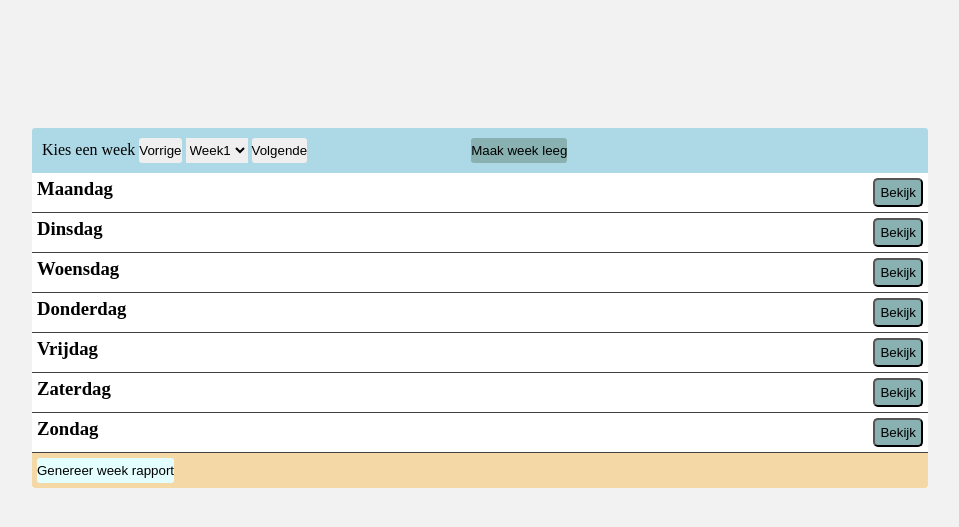
After one commit to royvermeule/urenregistratie, a PHP site: page /views/index.php in a window 1280 px wide. The commit adds this page. Shown: the top 527 px of the page, without its empty margins (160-1119 px from the left). Run offline with PHP 8.4, Linux system fonts and the light colour scheme.

Commit message:
styling toegevoegd

```diff
--- a/index.php
+++ b/index.php
@@ -1,2 +1,2 @@
 <?php
-header("Refresh:0; url=views/home/index.php");
+header("Refresh:0; url=views/index.php");
--- a/src/elements/GlobalVars.php
+++ b/src/elements/GlobalVars.php
@@ -48,7 +48,8 @@ class GlobalVars
       'urlroot' => URLROOT,
       'approot' => APPROOT,
       '__DIR' => __DIR__,
-      '__FILE' => __FILE__
+      '__FILE' => __FILE__,
+      'sitename' => SITENAME
     ];
 
     if ($this->data) {
--- a/src/settings.php
+++ b/src/settings.php
@@ -10,10 +10,10 @@ define('APPROOT', dirname(__FILE__, 2));
 
 //URLROOT (Dynamic links)
 //here is where you specify your website url
-const URLROOT = 'http://www.shesh.com';
+const URLROOT = 'http://www.urenreg.com';
 
 //Sitename
-const SITENAME = 'phprox';
+const SITENAME = 'Uren registratie';
 
 //timezone
 const DTZ = new DateTimeZone('Europe/Amsterdam');
--- a/views/includes/head.php
+++ /dev/null
@@ -1,6 +0,0 @@
-<meta charset="UTF-8">
-<meta name="viewport"
-      content="width=device-width, user-scalable=no, initial-scale=1.0, maximum-scale=1.0, minimum-scale=1.0">
-<meta http-equiv="X-UA-Compatible" content="ie=edge">
-<script src="../../src/packages/htmx.min.js"></script>
-<link rel="stylesheet" href="../styles/style.css">
--- /dev/null
+++ b/views/index.php
@@ -0,0 +1,69 @@
+<?php
+require __DIR__ . '/../require.php';
+
+$html = '<!doctype html>
+<html lang="en">
+<head>
+  <meta charset="UTF-8">
+<meta name="viewport"
+      content="width=device-width, user-scalable=no, initial-scale=1.0, maximum-scale=1.0, minimum-scale=1.0">
+<meta http-equiv="X-UA-Compatible" content="ie=edge">
+<script src="../src/packages/htmx.min.js"></script>
+<link rel="stylesheet" href="./styles/style.css">
+  <title>{sitename} - Home</title>
+</head>
+<body>
+    <div class="main__container">
+        <div class="app__container">
+            <div class="option__menu">
+                <label for="weken">Kies een week</label>
+                <a href=""><button class="weken__button">Vorrige</button></a>
+                <select id="weken" name="">
+                    <option value="">Week1</option>
+                </select>
+                <a href=""><button class="weken__button">Volgende</button></a>
+                <a class="velden__button--link" href=""><button class="velden__button">Maak week leeg</button></a>
+            </div>
+            <div class="dagen">
+                <div class="dag">
+                    <h3>Maandag</h3>
+                    <a class="edit__button--link" href="dag.php?dag=Maandag"><button class="edit__button">{dayButtonName}</button></a>
+                </div>
+                <div class="dag">
+                    <h3>Dinsdag</h3>
+                    <a class="edit__button--link" href="dag.php?dag=Dinsdag"><button class="edit__button">{dayButtonName}</button></a>
+                </div>
+                <div class="dag">
+                    <h3>Woensdag</h3>
+                    <a class="edit__button--link" href="dag.php?dag=Woensdag"><button class="edit__button">{dayButtonName}</button></a>
+                </div>
+                <div class="dag">
+                    <h3>Donderdag</h3>
+                    <a class="edit__button--link" href="dag.php?dag=Donderdag"><button class="edit__button">{dayButtonName}</button></a>
+                </div>
+                <div class="dag">
+                    <h3>Vrijdag</h3>
+                    <a class="edit__button--link" href="dag.php?dag=Vrijdag"><button class="edit__button">{dayButtonName}</button></a>
+                </div>
+                <div class="dag">
+                    <h3>Zaterdag</h3>
+                    <a class="edit__button--link" href="dag.php?dag=Zaterdag"><button class="edit__button">{dayButtonName}</button></a>
+                </div>
+                <div class="dag">
+                    <h3>Zondag</h3>
+                    <a class="edit__button--link" href="dag.php?dag=Zondag"><button class="edit__button">{dayButtonName}</button></a>
+                </div>
+                <div class="generate">
+                    <a href=""><button class="generate__button">Genereer week rapport</button></a>
+                </div>
+            </div>
+        </div>
+    </div>
+</body>
+</html>';
+
+$pageFilter = new \Elements\PageFilter($html);
+$pageFilter->addGlobalVars([
+  'dayButtonName' => 'Bekijk'
+]);
+echo $pageFilter->filter();
--- a/views/styles/style.css
+++ b/views/styles/style.css
@@ -0,0 +1,181 @@
+* {
+  margin: 0;
+  padding: 0;
+}
+
+body {
+  background-color: #f2f2f2;
+}
+
+.main__container {
+  padding: 15px;
+  display: flex;
+  justify-content: center;
+  padding-top: 8rem;
+}
+
+.app__container {
+  width: 70vmax;
+}
+
+.option__menu {
+  background-color: lightblue;
+  padding: 10px;
+  border-top-left-radius: 3px;
+  border-top-right-radius: 3px;
+}
+
+.option__menu select {
+  height: 25px;
+  border: none;
+}
+
+.option__menu select:hover {
+  border: 1px solid black;
+}
+
+.dagen {
+  background-color: white;
+}
+
+.dag {
+  display: flex;
+  flex-direction: row;
+  border-bottom: 1px solid #414141;
+  padding: 5px;
+}
+
+.dag .edit__button--link {
+  margin-left: auto;
+}
+
+.dag .edit__button {
+  padding: 5px;
+  background: #89b1b1;
+  border-radius: 5px;
+}
+
+.dag .edit__button:hover {
+  padding: 5px;
+  background: #92b2b2;
+  border-radius: 5px;
+  border-color: #92b2b2;
+}
+
+.generate {
+  background-color: #f4d9a6;
+  padding: 5px;
+  border-bottom-left-radius: 3px;
+  border-bottom-right-radius: 3px;
+  height: 25px;
+}
+
+.generate a {
+  height: 25px;
+}
+
+.generate__button {
+  height: 25px;
+  border: none;
+  background: #e3ffff;
+  border-radius: 3px;
+}
+
+.velden__button {
+  height: 25px;
+  border: none;
+  background: #89b1b1;
+  border-radius: 3px;
+}
+
+.velden__button--link {
+  width: 40px;
+  margin-left: 10rem;
+}
+
+.weken__button {
+  height: 25px;
+  border: none;
+  border-radius: 3px;
+}
+
+.generate__button:hover {
+  border: 1px solid grey;
+}
+
+.velden__button:hover {
+  border: 1px solid #1e1e40;
+}
+
+.weken__button:hover {
+  border: 1px solid black;
+}
+
+.taken__collectie--item {
+  background: white;
+  margin: 10px;
+  border-radius: 10px;
+}
+
+.dag__link {
+  margin-bottom: 3rem;
+}
+
+.taak__header {
+  display: flex;
+  flex-direction: row;
+  background-color: lightblue;
+  color: white;
+  padding-left: 10px;
+  padding-right: 10px;
+  margin-bottom: 1rem;
+}
+
+.taak__body {
+  padding: 1rem;
+}
+
+.taak__aanpas--link, .taak__verwijder--link {
+  height: 25px;
+}
+
+.taak__aanpas--link {
+  margin-left: 2rem;
+}
+
+.taak__aanpas, .taak__verwijder, .taak__toevoegen {
+  height: 28px;
+  border: none;
+  padding-left: 5px;
+  padding-right: 5px;
+}
+
+.taak__toevoegen {
+  background-color: #f4d9a6;
+  color: white;
+}
+
+.taak__toevoegen--link, .dag__titel {
+  margin: 10px;
+}
+
+.dag__titel {
+  font-size: 30px;
+}
+
+.taak__titel {
+  margin-left: 12px;
+}
+
+.taak__toevoegen:hover {
+  background-color: #c3ad7a;
+}
+
+.taak__aanpas:hover, .taak__verwijder:hover {
+  background-color: #e5e3e3;
+}
+
+.taak__titel {
+  font-size: 25px;
+  padding: 0;
+}
```
Also changed, not shown: src/controllers/DagController.php (added, +10 -0 lines), views/dag.php (added, +44 -0 lines), views/home/index.php (deleted, +0 -21 lines), 1 other file.
